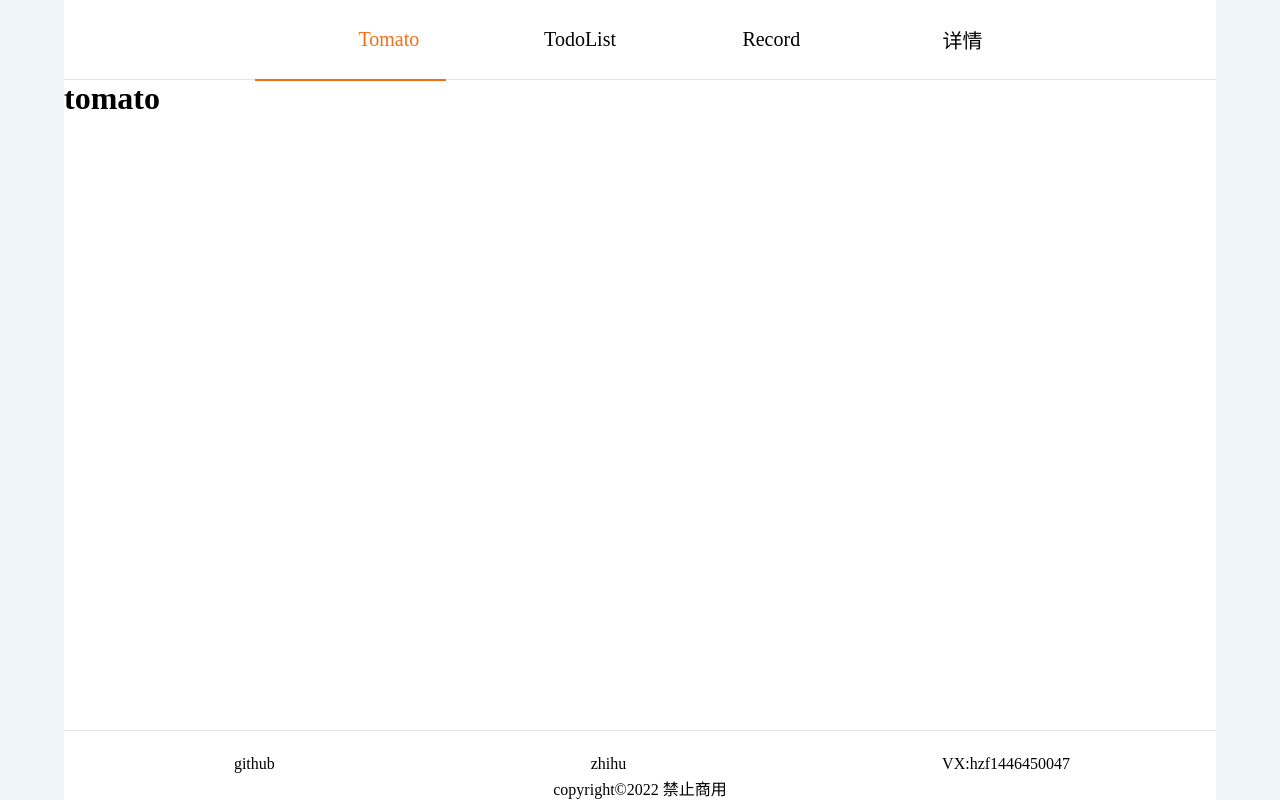
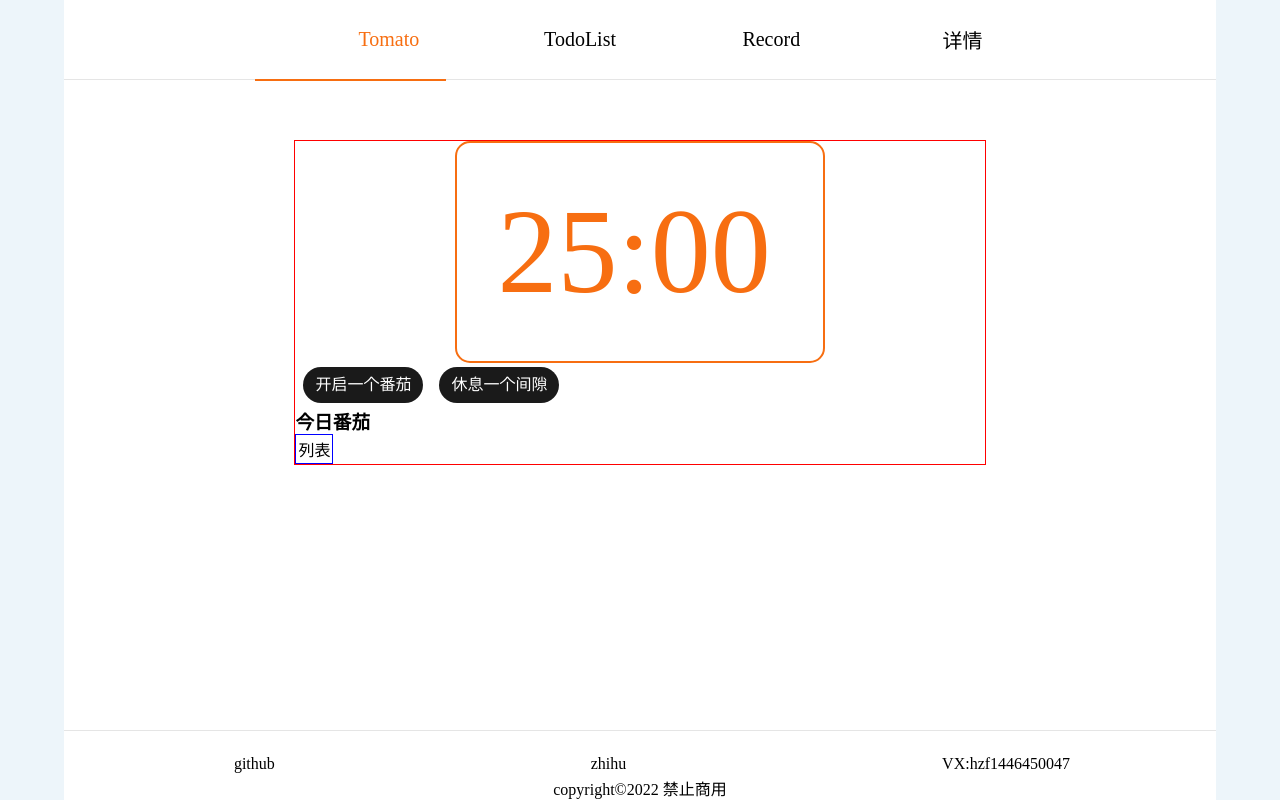
Before and after one commit to 1446450047/Tomato-ToDo, a React (Create React App) app: page /tomato in a window 1280 px wide. Built offline with nearby package versions, Linux system fonts and the light colour scheme.

Commit message:
添加tomato页面的基本html

```diff
--- a/src/components/main/Tomato.jsx
+++ b/src/components/main/Tomato.jsx
@@ -1,10 +1,42 @@
 import React from "react";
+import styled from "styled-components";
+import {Button} from "../Button";
 
-function Tomato(){
-    return(
-        <div>
-            <h1>tomato</h1>
-        </div>
-    )
+function Tomato() {
+    return (
+        <TomatoWrapper>
+            <Timing>
+                <span>25</span>
+                <span>:</span>
+                <span>00</span>
+            </Timing>
+            <div>
+                <Button>开启一个番茄</Button>
+                <Button>休息一个间隙</Button>
+            </div>
+            <h3>今日番茄</h3>
+            <TomatoLists>
+                列表
+            </TomatoLists>
+        </TomatoWrapper>
+    );
 }
-export default Tomato
+
+const Timing = styled.div`
+    border: 2px solid #F76E11;
+    border-radius: 15px;
+    padding: 40px;
+    margin: 0 160px;
+    font-size: 120px;
+    color: #F76E11;
+    user-select: none;
+`;
+const TomatoWrapper = styled.div`
+  border: 1px solid red;
+  width: 60%;
+  margin: 60px auto;
+`;
+const TomatoLists = styled.table`
+  border: 1px solid blue;
+`;
+export default Tomato;
```
